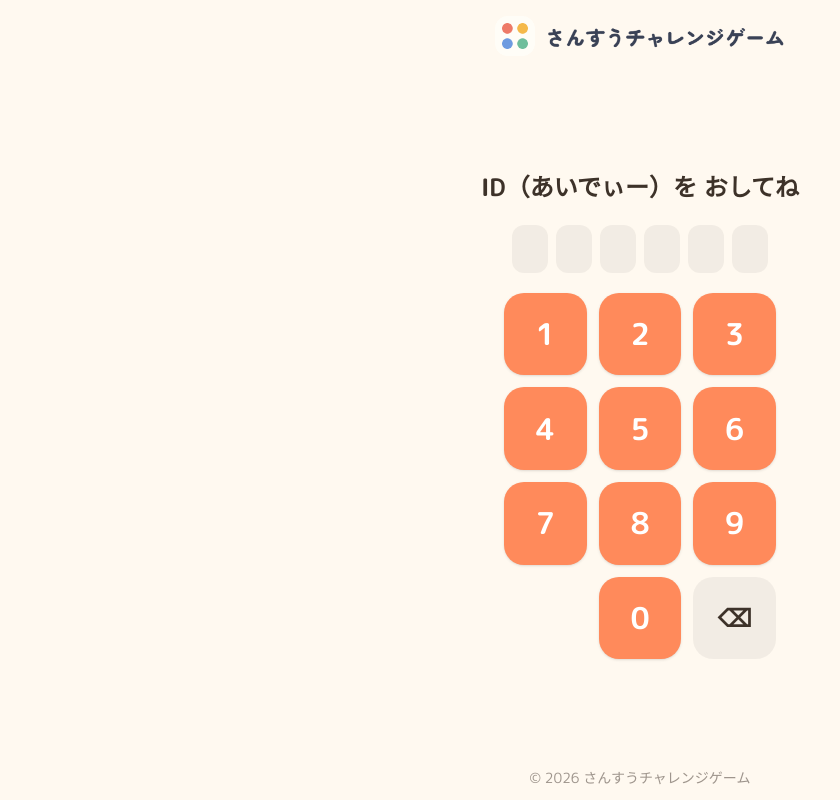
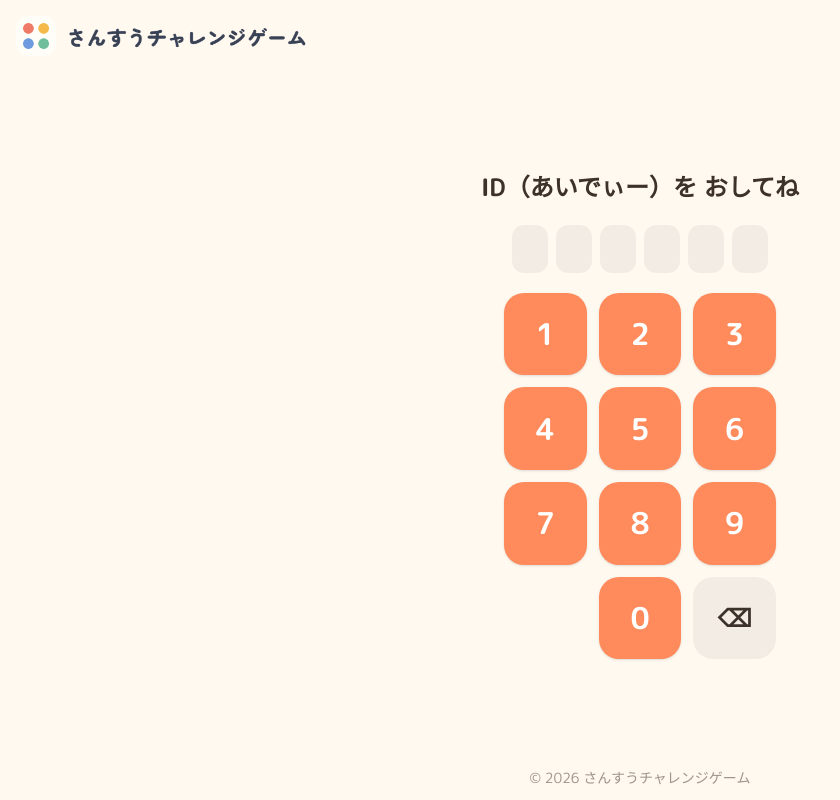
Before and after one commit to st-man-hori/kids-drill, a Next.js app: page /login in a window 1280 px wide. Shown: the whole page, without its empty margins (0-840 px from the left). Built offline with nearby package versions, Linux system fonts and the light colour scheme; no server answers.

Commit message:
feat: ログイン時のルーターリフレッシュ機能を追加し、ログアウトボタンの動作を改善

```diff
--- a/src/app/login/page.tsx
+++ b/src/app/login/page.tsx
@@ -38,6 +38,9 @@ const LoginPage = () => {
     }
 
     router.push("/mypage");
+    // ヘッダーなどRoot Layout配下のServer Componentがキャッシュされた
+    // （ログイン前の）レンダリング結果を使い回さないよう再取得させる
+    router.refresh();
   };
 
   const handleDigit = (digit: string) => {
--- a/src/components/logout-button.tsx
+++ b/src/components/logout-button.tsx
@@ -10,6 +10,10 @@ export const LogoutButton = ({ size = "default" }: { size?: "default" | "compact
   const handleLogout = async () => {
     await signOut({ redirect: false });
     router.push("/");
+    // ヘッダーはRoot Layout配下のServer Componentなので、pushだけだと
+    // キャッシュされた（ログイン中の）レンダリング結果が再利用され、
+    // ログアウトボタンが残り続けることがある。refreshで再取得させる。
+    router.refresh();
   };
 
   const sizeStyles = size === "compact" ? "px-4 py-1.5 text-sm" : "px-8 py-3 text-lg";
--- a/src/components/site-header-content.tsx
+++ b/src/components/site-header-content.tsx
@@ -4,22 +4,18 @@ import { LogoutButton } from "@/components/logout-button";
 
 export const SiteHeaderContent = ({ isLoggedIn }: { isLoggedIn: boolean }) => {
   return (
-    <header className="relative flex shrink-0 items-center justify-center px-4 py-[clamp(0.5rem,2vh,1.5rem)]">
-      <Link href="/">
+    <header className="flex shrink-0 items-center justify-between gap-2 px-4 py-[clamp(0.5rem,2vh,1.5rem)]">
+      <Link href="/" className="shrink-0">
         <Image
           src="/images/header-logo.png"
           alt="さんすうチャレンジゲーム"
           width={494}
           height={68}
-          className="h-10 w-auto"
+          className="h-8 w-auto sm:h-10"
           priority
         />
       </Link>
-      {isLoggedIn && (
-        <div className="absolute right-4 top-1/2 -translate-y-1/2">
-          <LogoutButton size="compact" />
-        </div>
-      )}
+      {isLoggedIn && <LogoutButton size="compact" />}
     </header>
   );
 };
```
Also changed, not shown: 2 other files (tests, documents, lock files or other folders).
